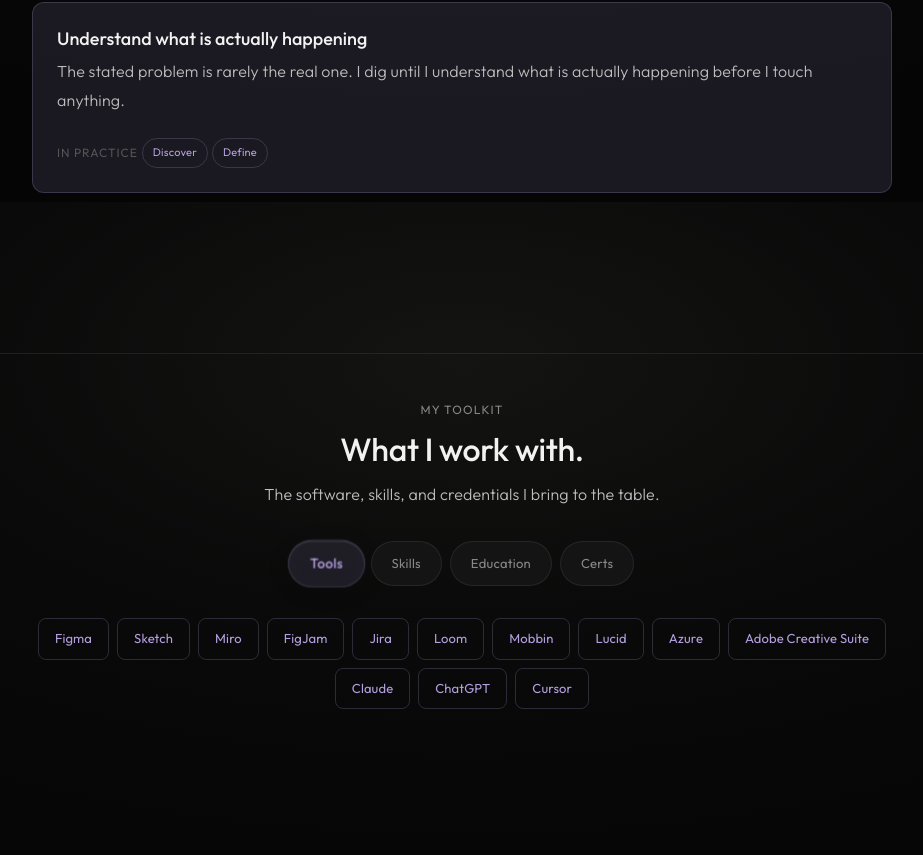
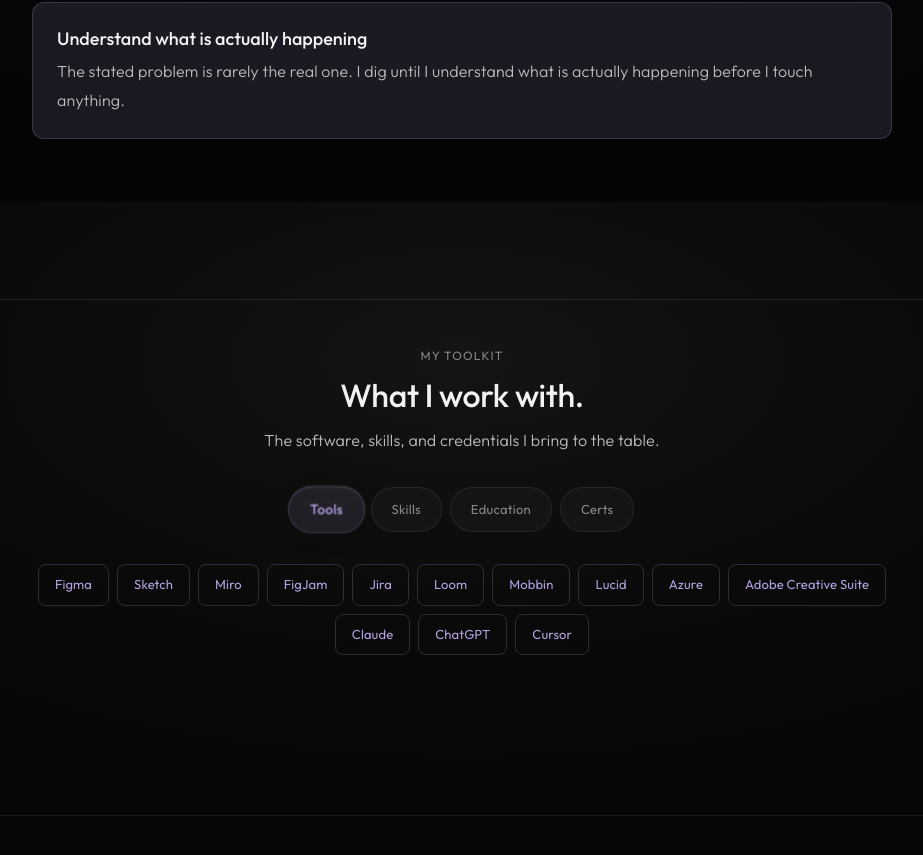
Before and after one commit to jayshock94/jayshock.com, a Next.js app: page / in a window 1280 px wide. Shown: the part 2998-3853 px from the top of the page, without its empty margins (178-1101 px from the left). Built offline with nearby package versions, Linux system fonts and the light colour scheme.

Commit message:
Remove process step tags from HowIWork cards
Drops the PROCESS_MAP data and "In practice" pill tags — chips were
too small and the label read awkwardly. Cards now show just the
title and description, clean and simple.

Co-Authored-By: Claude Opus 4.6 (1M context) <noreply@anthropic.com>

```diff
--- a/components/about/HowIWork.tsx
+++ b/components/about/HowIWork.tsx
@@ -44,14 +44,6 @@ const PHASES = [
     border:'rgba(140, 174, 214, 0.22)',
   },
 ] as const
-
-/** Process steps that light up for each phase */
-const PROCESS_MAP: Record<string, string[]> = {
-  see:   ['Discover', 'Define'],
-  own:   ['Define', 'Ideate'],
-  solve: ['Ideate', 'Design', 'Test'],
-  do:    ['Test', 'Deliver'],
-}
 
 /* ------------------------------------------------------------------ */
 /*  Component                                                          */
@@ -226,34 +218,9 @@ export default function HowIWork() {
                 >
                   {p.title}
                 </p>
-                <p className="text-body" style={{ color: 'var(--color-text-secondary)', marginBottom: 'var(--space-stack-md)' }}>
+                <p className="text-body" style={{ color: 'var(--color-text-secondary)' }}>
                   {p.desc}
                 </p>
-                <div className="flex flex-wrap items-center gap-[var(--space-component-xs)]">
-                  <span
-                    className="text-label"
-                    style={{ color: 'var(--color-text-placeholder)', letterSpacing: '0.08em' }}
-                  >
-                    In practice
-                  </span>
-                  {PROCESS_MAP[p.id].map((step) => (
-                    <span
-                      key={step}
-                      style={{
-                        padding: '4px 10px',
-                        borderRadius: '999px',
-                        border: `0.5px solid ${p.border}`,
-                        fontFamily: 'var(--font-outfit), system-ui, sans-serif',
-                        fontSize: '11px',
-                        fontWeight: 400,
-                        color: p.color,
-                        letterSpacing: '0.02em',
-                      }}
-                    >
-                      {step}
-                    </span>
-                  ))}
-                </div>
               </div>
             ))}
           </div>
```
